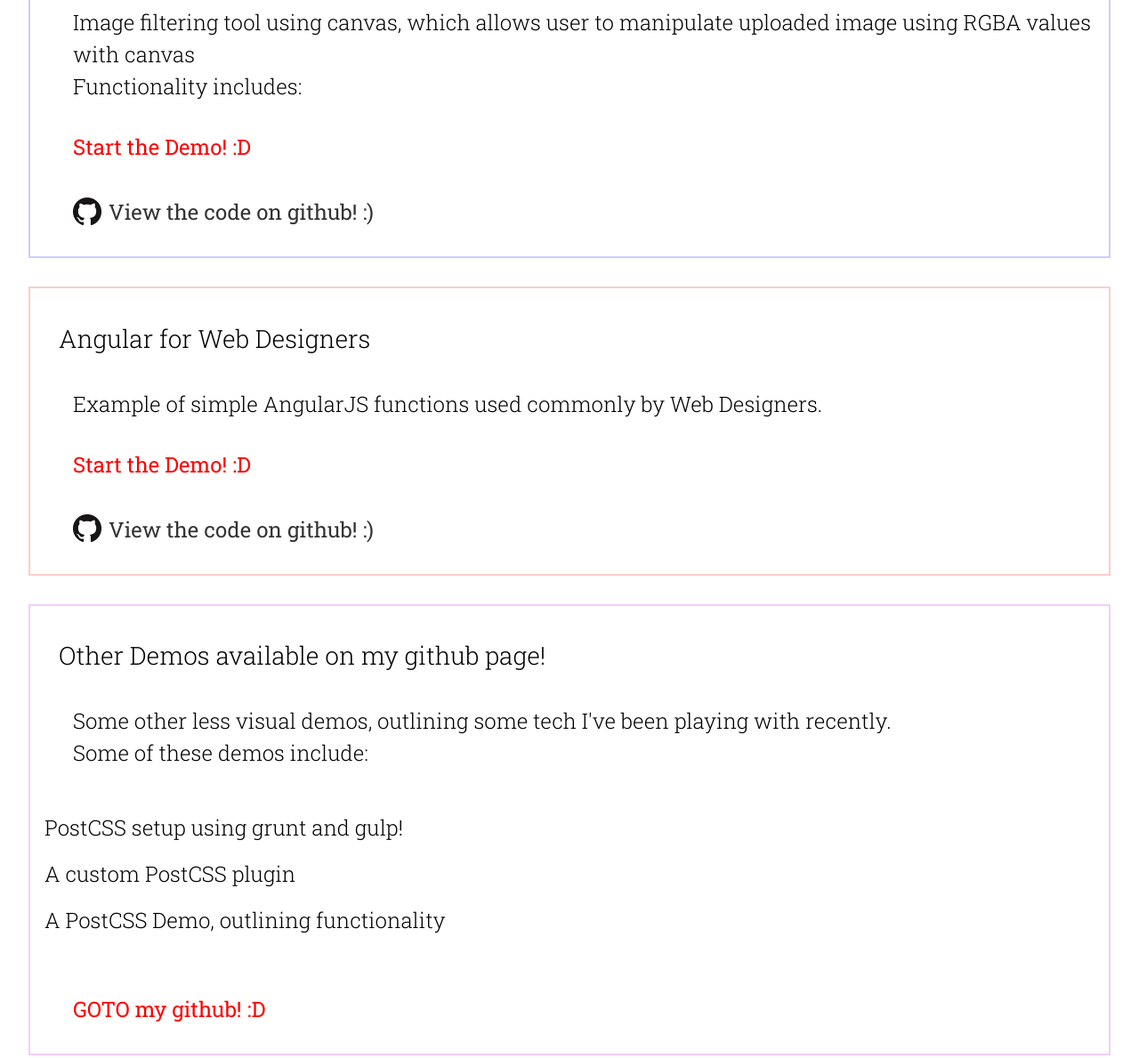
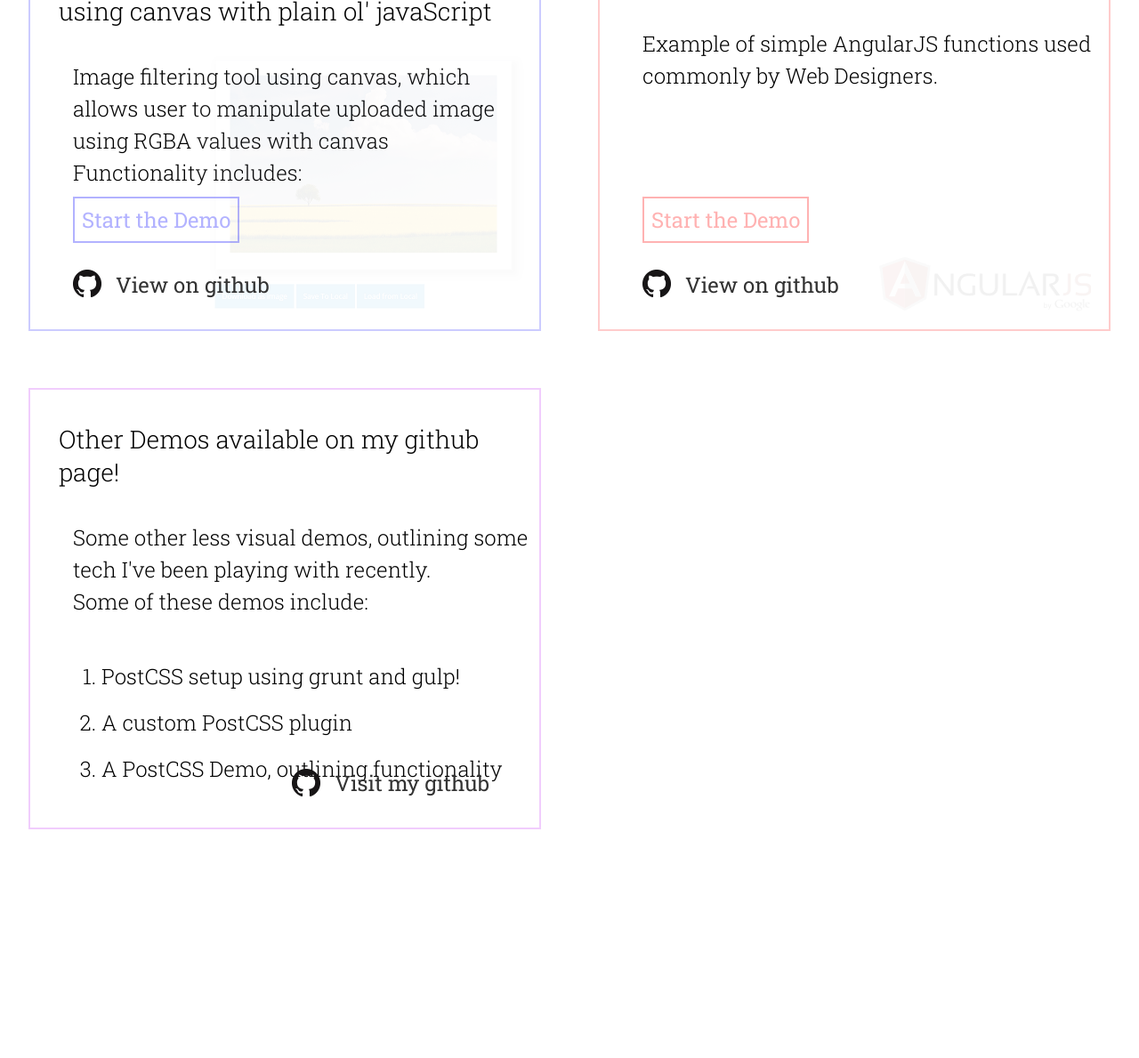
Before and after one commit to JHarden/old-portfolio, a website: page index.html in a window 1280 px wide. Shown: the part 2355-3544 px from the top of the page at 89% size. After the commit the page ends 3319 px from the top, so only its background shows below. Drawn offline with Linux system fonts and the light colour scheme.

Commit message:
added missing assets

```diff
--- a/index.html
+++ b/index.html
@@ -175,32 +175,38 @@
     </header>
     <article class="demos">
         <h3>Some demos I've come up with based on tech I've been learning recently</h3>
-        <div class="row demo-blurb blue">
+        <div class="demo-blurb blue">
             <div class="border-inner">
+                <img class="prev-image" src="assets/filtergram_preview.png">
                 <h4>Filtergram - Simple image filtering tool using canvas with plain ol' javaScript</h4>
                 <p>Image filtering tool using canvas, which allows user to manipulate uploaded image using RGBA values with canvas</p>
                 <p>Functionality includes:</p>
+                <div class="cta-links">
                     <p class="link">
-                    <a href="/filtergram.html" target="_blank">Start the Demo! :D</a>
+                        <a href="/filtergram.html" target="_blank">Start the Demo</a>
                     </p>
                     <p class="link github">
-                    <img class="github-link" src="assets/GitHub-Mark/PNG/GitHub-Mark-32px.png"><a href="https://github.com/JHarden/filtergram" target="_blank">View the code on github! :)</a>
+                        <img class="github-link" src="assets/GitHub-Mark/PNG/GitHub-Mark-32px.png"><a href="https://github.com/JHarden/filtergram" target="_blank">View on github</a>
                     </p>
                 </div>
             </div>
-        <div class="row demo-blurb red">
+        </div>
+        <div class="demo-blurb red">
             <div class="border-inner">
+                <img class="prev-image" src="assets/AngularJS-small.png">
                 <h4>Angular for Web Designers</h4>
                 <p>Example of simple AngularJS functions used commonly by Web Designers.</p>
+                <div class="cta-links">
                     <p class="link">
-                    <a href="/angular_demo.html" target="_blank">Start the Demo! :D</a>
+                        <a href="/angular_demo.html" target="_blank">Start the Demo</a>
                     </p>
                     <p class="link github">
-                    <img class="github-link" src="assets/GitHub-Mark/PNG/GitHub-Mark-32px.png"><a href="https://github.com/JHarden/angular-for-web-design" target="_blank">View the code on github! :)</a>
+                        <img class="github-link" src="assets/GitHub-Mark/PNG/GitHub-Mark-32px.png"><a href="https://github.com/JHarden/angular-for-web-design" target="_blank">View on github</a>
                     </p>
                 </div>
             </div>
-        <div class="row demo-blurb green">
+        </div>
+        <div class="demo-blurb purple">
             <div class="border-inner">
                 <h4>Other Demos available on my github page!</h4>
                 <p>Some other less visual demos, outlining some tech I've been playing with recently.</p>
@@ -210,9 +216,11 @@
                     <li>A custom PostCSS plugin</li>
                     <li>A PostCSS Demo, outlining functionality</li>
                 </ul>
+                <div class="cta-links">
                     <p class="link">
-                    <a href="http://github.com/JHarden" target="_blank">GOTO my github! :D</a>
+                        <img class="github-link" src="assets/GitHub-Mark/PNG/GitHub-Mark-32px.png"><a href="http://github.com/JHarden" target="_blank">Visit my github</a>
                     </p>
+                </div>
 
             </div>
         </div>
--- a/styles/sass/style.scss
+++ b/styles/sass/style.scss
@@ -313,36 +313,89 @@ section.demos{
     margin-left: 3rem;
     margin-bottom: 0;
   }
+
   .demo-blurb{
-
+    width: 50%;
+    float: left;
       .border-inner{
         margin: 2rem;
         transition: background-color, 0.5s, ease-in;
+        min-height: 450px;
+        display: block;
+        position: relative;
+        img.prev-image {
+          position: absolute;
+          opacity: 0.05;
+          right: 0;
+          bottom: 0;
+        }
+
       }
     &.blue{
+
        .border-inner{
          border: 2px solid rgba(0, 0, 255, 0.2);
+
          &:hover{
            transition: background-color, 0.5s, ease-in;
-           background-color: rgba(0, 0, 255, 0.2);
+           background-color: rgba(0, 0, 255, 0.025);
          }
        }
+      p.link{
+        a{
+          color: rgba(0, 0, 255, 0.3);
+          font-weight: 400;
+          &:hover{
+            color: rgba(0, 0, 255, 0.5);
+            background-color: #fff;
+          }
+        }
+      }
     }
     &.red{
       .border-inner{
         border: 2px solid rgba(255, 0, 0, 0.2);
         &:hover{
           transition: background-color, 0.5s, ease-in;
-          background-color: rgba(255, 0, 0, 0.2);
+          background-color: rgba(255, 0, 0, 0.025);
         }
       }
+      p.link{
+        a{
+          color: rgba(255, 0, 0, 0.3);
+          font-weight: 400;
+          &:hover{
+            color: rgba(255, 0, 0, 0.5);
+            background-color: #fff;
+          }
+        }
+      }
+      img.prev-image{
+        right: 20px;
+        bottom: 20px;
+      }
     }
-    &.green{
+    &.purple{
       .border-inner{
         border: 2px solid rgba(185, 9, 243, 0.2);
         &:hover{
           transition: background-color, 0.5s, ease-in;
-          background-color: rgba(185, 9, 243, 0.2);
+          background-color: rgba(185, 9, 243, 0.025);
+        }
+        ul li{
+          margin-left: 4rem;
+          list-style: decimal;
+        }
+        .cta-links{
+          right: 0;
+          a{
+            border: none;
+            font-weight: 400;
+            &:hover{
+              color: rgba(185, 9, 243, 0.5);
+
+            }
+          }
         }
       }
     }
@@ -350,8 +403,10 @@ section.demos{
       margin: 2rem 3rem;
     }
     a{
-      color: #ff0000;
-      font-weight: 400;
+      border: 2px solid;
+      color: #333;
+      font-weight: 300;
+      padding: 0.5rem;
       &:hover{
         color: #fff;
         background: none;
@@ -361,12 +416,17 @@ section.demos{
       a{
         color: #333;
         font-weight: 400;
+        border: none;
         &:hover{
-          color: #fff;
+         background: none;
         }
       }
     }
   }
+}
+.cta-links {
+  position: absolute;
+  bottom: 0;
 }
 img.github-link {
   position: relative;
```
Also changed, not shown: assets/AngularJS-small.png (added), assets/angular_demo.png (added), assets/filtergram_preview.png (added), styles/css/style.css. Lines whose indentation alone changed are shown as unchanged.
